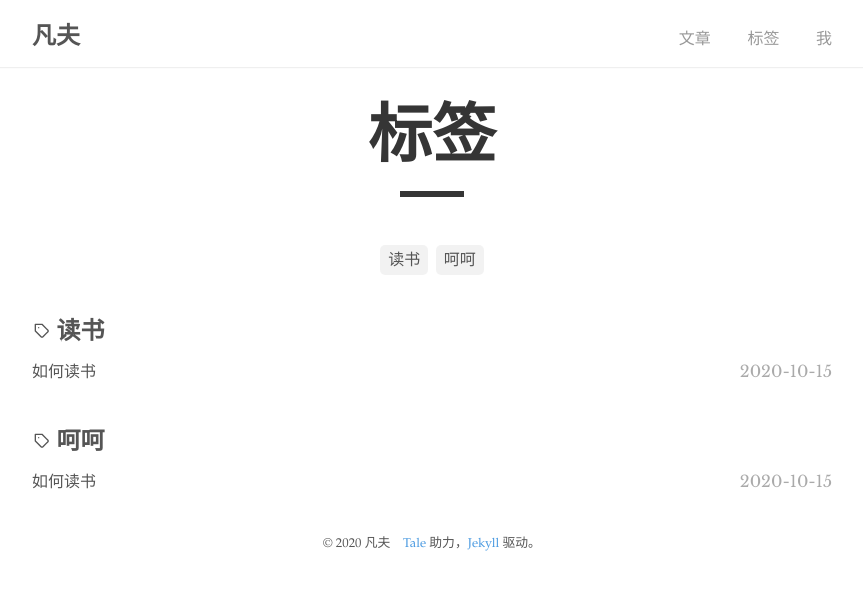
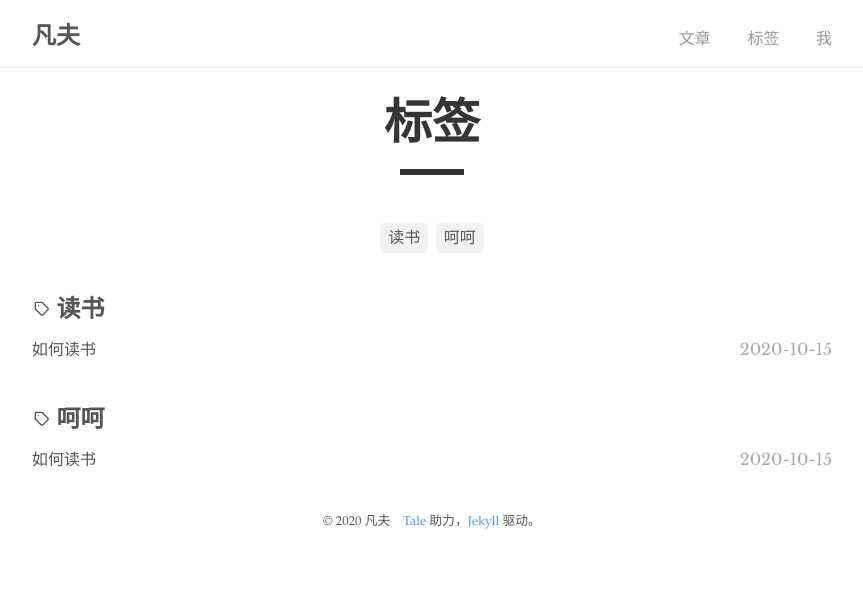
Before and after one commit to funuf/funuf.github.io, a Jekyll site: the page built from _pages/tags.html, in a window 1280 px wide. Shown: the top 590 px of the page, without its empty margins (208-1071 px from the left). Built offline with Jekyll 4.4.1, drawn with Linux system fonts in a browser that asks for light colours.

Commit message:
例行提交

```diff
--- a/_layouts/post.html
+++ b/_layouts/post.html
@@ -12,8 +12,8 @@
 
     {% if page.date %}
       <!-- <br> -->
-      <span>写于</span>
-      <span>on&nbsp;</span><time datetime="{{ page.date }}">{{ page.date | date: "%Y-%m-%d" }}</time>
+      <span>书于</span>
+      <span>&nbsp;</span><time datetime="{{ page.date }}">{{ page.date | date: "%Y年%m月%日" }}</time>
     {% endif %}
   </div>
 
@@ -35,5 +35,5 @@
     <a href="{{ page.previous.url | prepend: site.baseurl }}" class="right arrow">&#8594;</a>
   {% endif %}
 
-  <a href="#" class="top">回到顶部</a>
+  <a href="#" class="top">☯</a>
 </div>
--- a/_sass/tale/_tags.scss
+++ b/_sass/tale/_tags.scss
@@ -3,7 +3,7 @@
     &-title {
       color: $default-shade;
       font-family: $sans-serif;
-      font-size: 4rem;
+      font-size: 3rem;
       margin: 1rem 0;
       text-align: center;
     }
```
